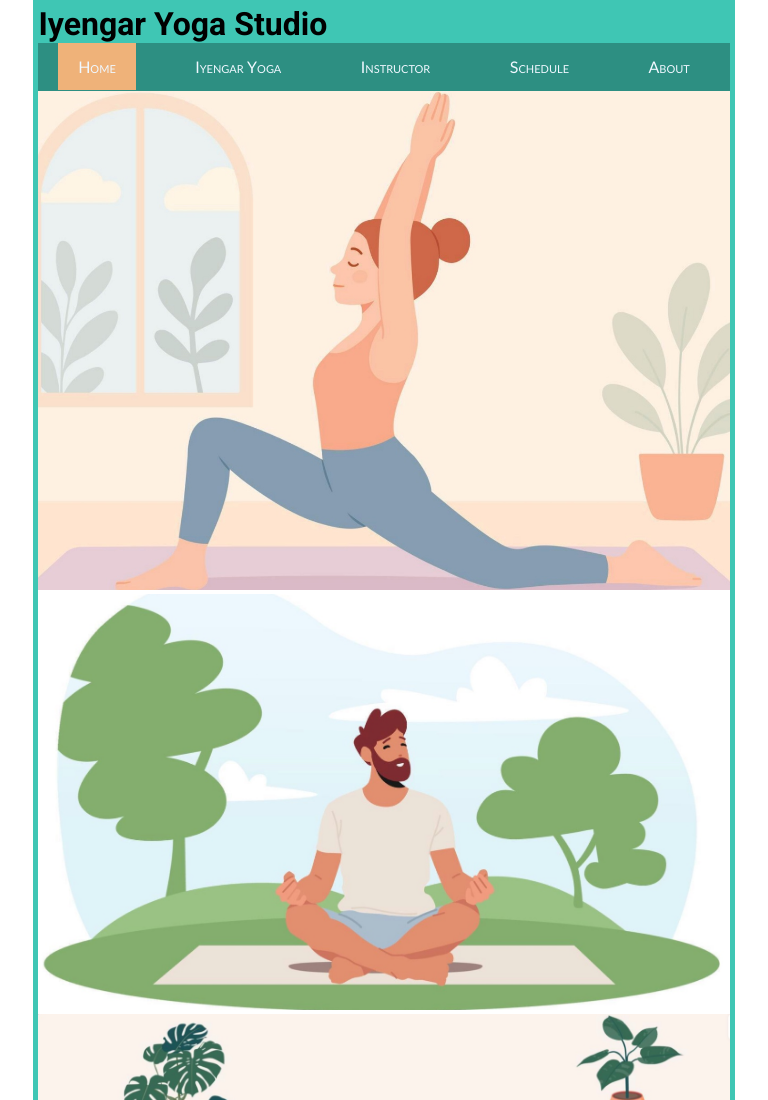
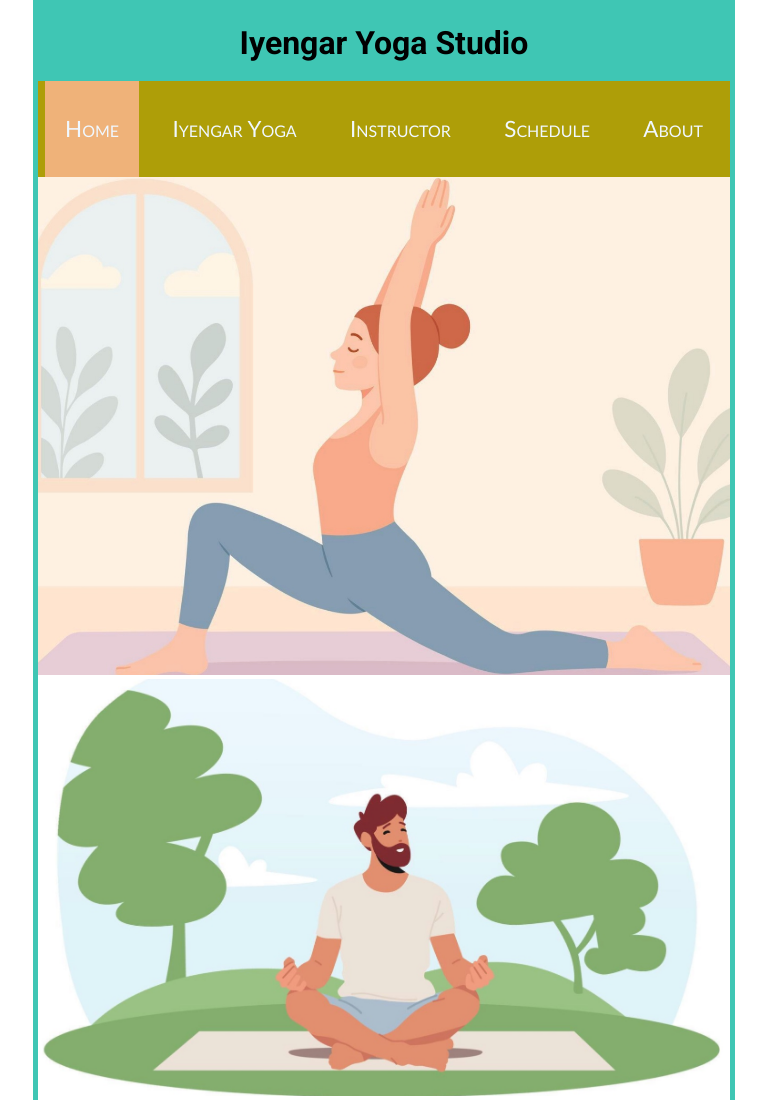
Before and after one commit to sandrakoh/final, a plain HTML site: page index.html in a window 768 px wide. Shown: the top 1100 px of the page. Drawn offline with nearby package versions, Linux system fonts and the light colour scheme.

Commit message:
Add files via upload

```diff
--- a/yoga.css
+++ b/yoga.css
@@ -78,7 +78,7 @@
 
 
   /* MEDIA QUERY */
-  @media screen and (min-width:200px) and (max-width:480px){
+  @media screen and (min-width:200px) and (max-width:480px) {
     header h1 {
       padding: .25em;
       text-align: center;
@@ -87,10 +87,12 @@
       font-size: 1.3em;
       width: 80%;
       margin: 0 auto;
+      width: 100%;
     }
     ul{
       margin: 0;
       padding: .1em;
+      display:inline;
     }
     li{
       background-color: aqua;
@@ -99,10 +101,44 @@
       width: 100%;
       margin-bottom: 1em;
       text-align: center;
+      line-height: 0;
     }
     a{
       padding: .8em;
       display: inline-block;
       width: 100%;
     }
+    li a:hover{
+      padding-inline: 0;
+    }
+    .active{
+      padding-inline: 0;
+    }
   }
+
+  @media screen and (min-width:481px) and (max-width:768px) {
+    header h1{
+      padding: .6em;
+      text-align: center;
+    }
+    nav{
+      background-color: rgb(174, 158, 8);
+      font-size: 1.4em;
+      margin: 0;
+      padding: 0;
+      text-align: center;
+    }
+    nav ul{
+      margin: 0;
+      padding: 0;
+    }
+    nav li{
+      display: inline;
+    }
+    nav a{
+      display: inline-block;
+      padding: none;
+      text-decoration: none;
+    }
+
+  }
```
